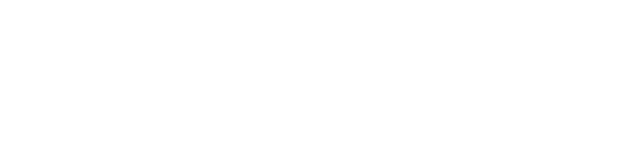
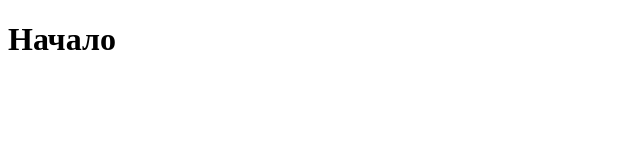
Before and after one commit to alexandralexa/test-3, a plain HTML site: page index.html in a window 1280 px wide. Shown: the whole page, without its empty margins (0-640 px from the left). Drawn offline with Linux system fonts and the light colour scheme.

Commit message:
Update index.html
Заголовок

```diff
--- a/index.html
+++ b/index.html
@@ -7,6 +7,7 @@
     <title>Document</title>
 </head>
 <body>
+    <h1>Начало<h1>
 
 </body>
 </html>
```
